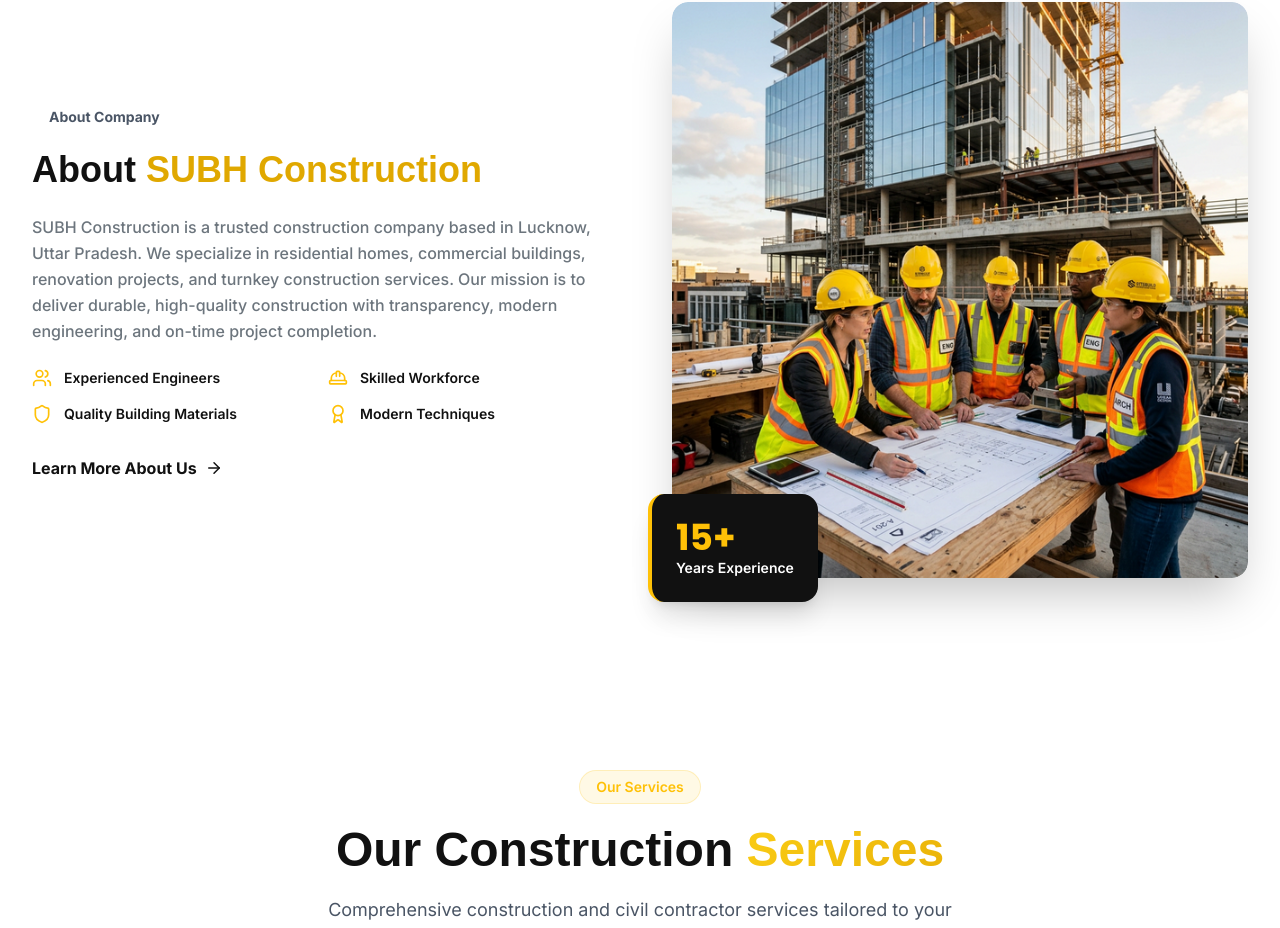
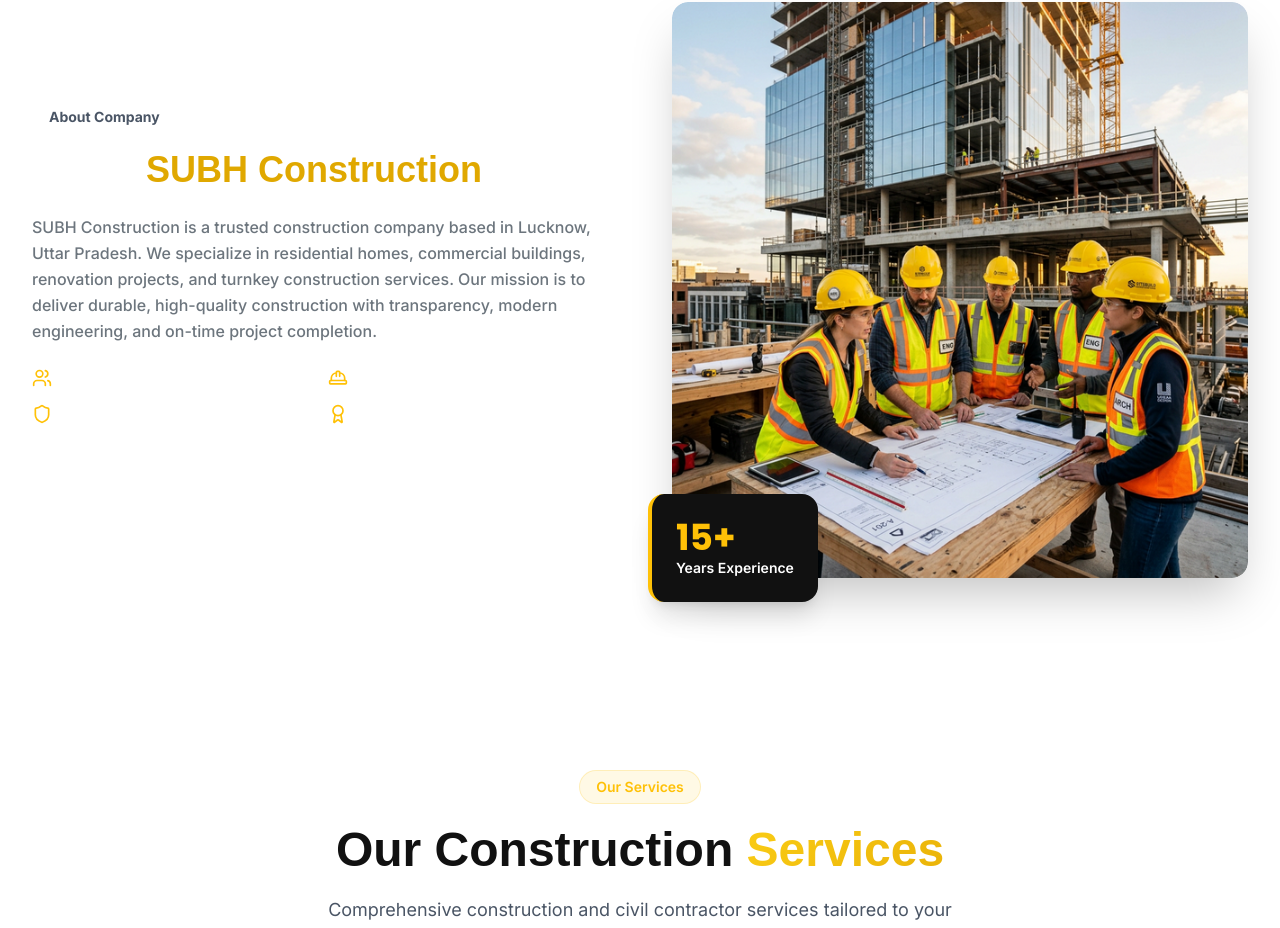
Before and after one commit to vikashverma2936/subh-construction, a Next.js app: page / in a window 1280 px wide. Shown: the part 1102-2030 px from the top of the page. Built offline with nearby package versions, Linux system fonts and the light colour scheme.

Commit message:
Update visibility and hover effects for introduction section

```diff
--- a/src/app/page.tsx
+++ b/src/app/page.tsx
@@ -48,7 +48,7 @@
           <motion.div initial={{ opacity: 0, x: -40 }} whileInView={{ opacity: 1, x: 0 }} viewport={{ once: true }} transition={{ duration: 0.7 }}>
             <span className="intro-badge">About Company</span>
             <h2 className="intro-heading">
-              About <span className="text-brand-yellow-dark">SUBH Construction</span>
+              <span className="text-white">About</span> <span className="text-brand-yellow-dark">SUBH Construction</span>
             </h2>
             <p className="intro-desc">
               SUBH Construction is a trusted construction company based in Lucknow, Uttar Pradesh. We specialize in residential homes, commercial buildings, renovation projects, and turnkey construction services. Our mission is to deliver durable, high-quality construction with transparency, modern engineering, and on-time project completion.
@@ -57,11 +57,11 @@
               {[{ icon: Users, label: 'Experienced Engineers' }, { icon: HardHat, label: 'Skilled Workforce' }, { icon: Shield, label: 'Quality Building Materials' }, { icon: Award, label: 'Modern Techniques' }].map((item) => (
                 <div key={item.label} className="intro-feature-item">
                   <item.icon size={20} className="achievement-icon" />
-                  <span className="text-sm">{item.label}</span>
+                  <span className="text-sm text-white">{item.label}</span>
                 </div>
               ))}
             </div>
-            <Link href="/about" className="intro-learn-more">
+            <Link href="/about" className="intro-learn-more text-white hover:text-brand-yellow">
               Learn More About Us <ArrowRight size={18} />
             </Link>
           </motion.div>
```
